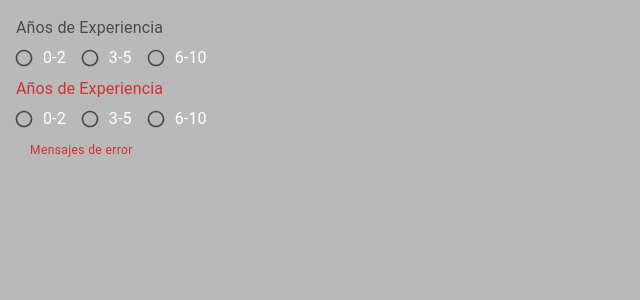
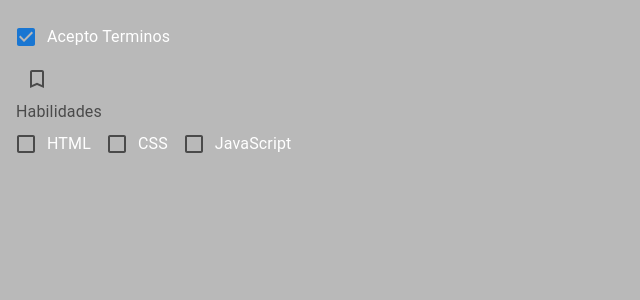
Before and after one commit to SebaGNH/CE-MIU-VY, a React (Vite) app: page / in a window 1280 px wide. Shown: the top 300 px of the page, without its empty margins (0-640 px from the left). Built offline with nearby package versions, Linux system fonts and the light colour scheme.

Commit message:
Ejercicio checkbox mui

```diff
--- a/src/App.jsx
+++ b/src/App.jsx
@@ -1,5 +1,5 @@
 import React, {Fragment} from 'react'
-import { M01_Typography, M02_Button, M03_ButtonGroup, M04_ToggleButton, M05_TextFields, M06_Select, M07_RadioBtn, M14_Box } from './components'
+import { M01_Typography, M02_Button, M03_ButtonGroup, M04_ToggleButton, M05_TextFields, M06_Select, M07_RadioBtn, M08_CheckBox, M14_Box } from './components'
 
 const App = () => {
   return (
@@ -10,7 +10,8 @@ const App = () => {
       {/* <M04_ToggleButton/> */}
       {/* <M05_TextFields/> */}
       {/* <M06_Select/> */}
-      <M07_RadioBtn/>
+      {/* <M07_RadioBtn/> */}
+      <M08_CheckBox/>
      {/*  <M14_Box/> */}
     </Fragment>
   )
--- a/src/components/M07_RadioBtn.jsx
+++ b/src/components/M07_RadioBtn.jsx
@@ -27,9 +27,9 @@ export const M07_RadioBtn = () => {
             onChange={handleChange}
             row
             >
-              <FormControlLabel control={<Radio size='small'/>} label="0-2" value="0-2"/>
-              <FormControlLabel control={<Radio size='small'/>} label="3-5" value="3-5"/>
-              <FormControlLabel control={<Radio  size='small'/>} label="6-10" value="6-10"/>
+              <FormControlLabel control={<Radio/>} label="0-2" value="0-2"/>
+              <FormControlLabel control={<Radio/>} label="3-5" value="3-5"/>
+              <FormControlLabel control={<Radio/>} label="6-10" value="6-10"/>
           </RadioGroup>
         </FormControl>
       </Box>
--- /dev/null
+++ b/src/components/M08_CheckBox.jsx
@@ -0,0 +1,87 @@
+import React, {useState} from 'react'
+import { Box, FormControlLabel, Checkbox, Stack, FormGroup, FormControl, FormLabel } from '@mui/material'
+import {Bookmark as BookmarkIcon, BookmarkBorder as BookmarkBorderIcon} from '@mui/icons-material';
+
+
+
+export const M08_CheckBox = () => {
+  const [aceptarTerminos, setAceptarTerminos] = useState(false);
+  const [habilidades, setHabilidades] = useState([])
+
+
+  //console.log(aceptarTerminos);
+
+  const handleChange = (e) => {
+    setAceptarTerminos(e.target.checked);
+  }
+
+  const handleHabilidadCambio = (e) => {
+    setHabilidades([...habilidades, e.target.value])
+
+  }
+  console.log(habilidades)
+
+  return (
+    <Stack>
+      <Box>
+        <FormGroup >
+          <FormControlLabel
+            label="Acepto Terminos"
+            control={
+              <Checkbox
+                defaultChecked
+                onChange={handleChange}
+              />
+            }  />
+        </FormGroup>
+      </Box>
+      <Box>
+        <Checkbox
+          label="Acepto todos los terminos"
+          icon={<BookmarkBorderIcon />}
+          checkedIcon={<BookmarkIcon />}
+          onChange={handleChange}
+        />
+      </Box>
+
+
+      <Box>
+        <FormControl>
+          <FormLabel>Habilidades</FormLabel>
+            <FormGroup row>
+              <FormControlLabel
+                label="HTML"
+                control={
+                  <Checkbox
+                    value="html"
+                    onChange={handleHabilidadCambio}
+                  />
+                }
+              />
+              <FormControlLabel
+                label="CSS"
+                control={
+                  <Checkbox
+                    value="css"
+                    onChange={handleHabilidadCambio}
+                  />
+                }
+              />
+              <FormControlLabel
+                label="JavaScript"
+                control={
+                  <Checkbox
+                    value="javascript"
+                    onChange={handleHabilidadCambio}
+                  />
+                }
+              />
+          </FormGroup>
+        </FormControl>
+      </Box>
+    </Stack>
+  )
+}
+
+
+/* Falta verificar el checkbox group */
--- a/src/components/index.js
+++ b/src/components/index.js
@@ -5,5 +5,6 @@ export * from './M04_ToggleButton'
 export * from './M05_TextFields'
 export * from './M06_Select'
 export * from './M07_RadioBtn'
+export * from './M08_CheckBox'
 
 export * from './M14_Box'
```
